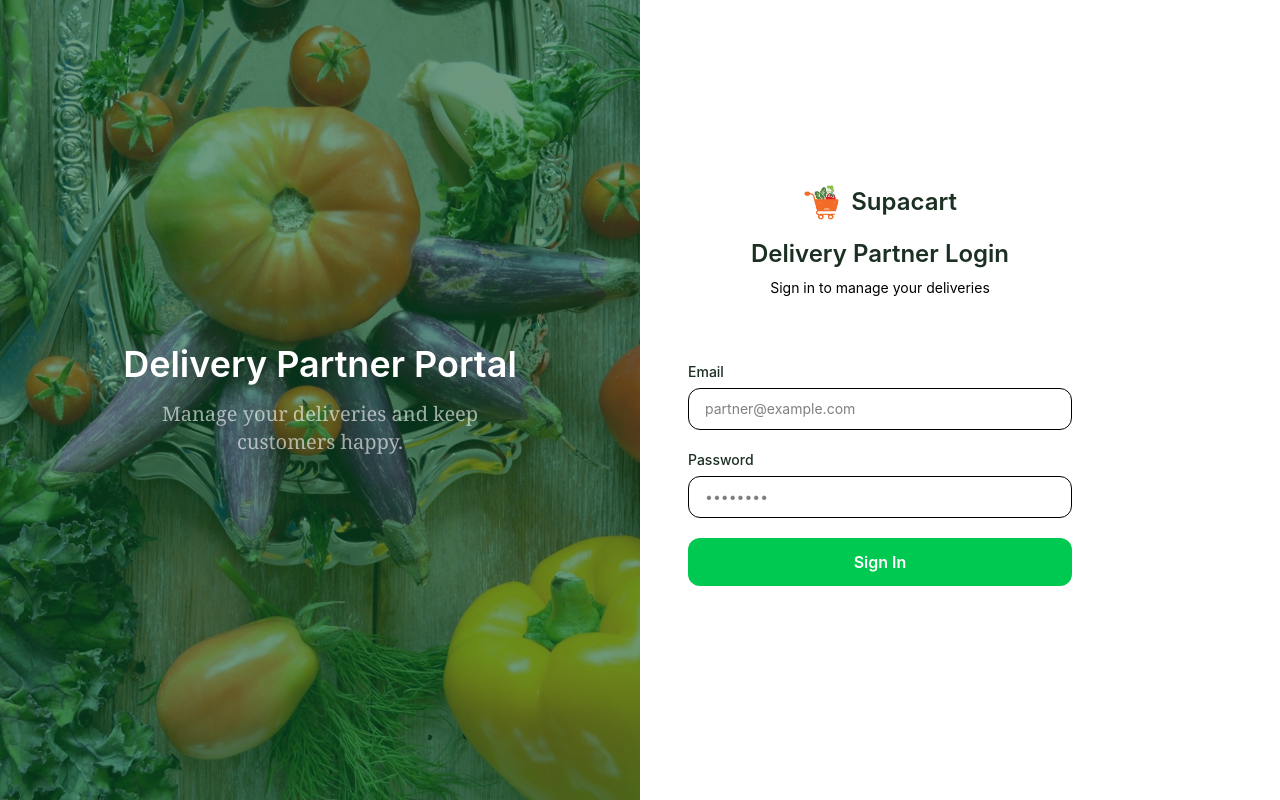
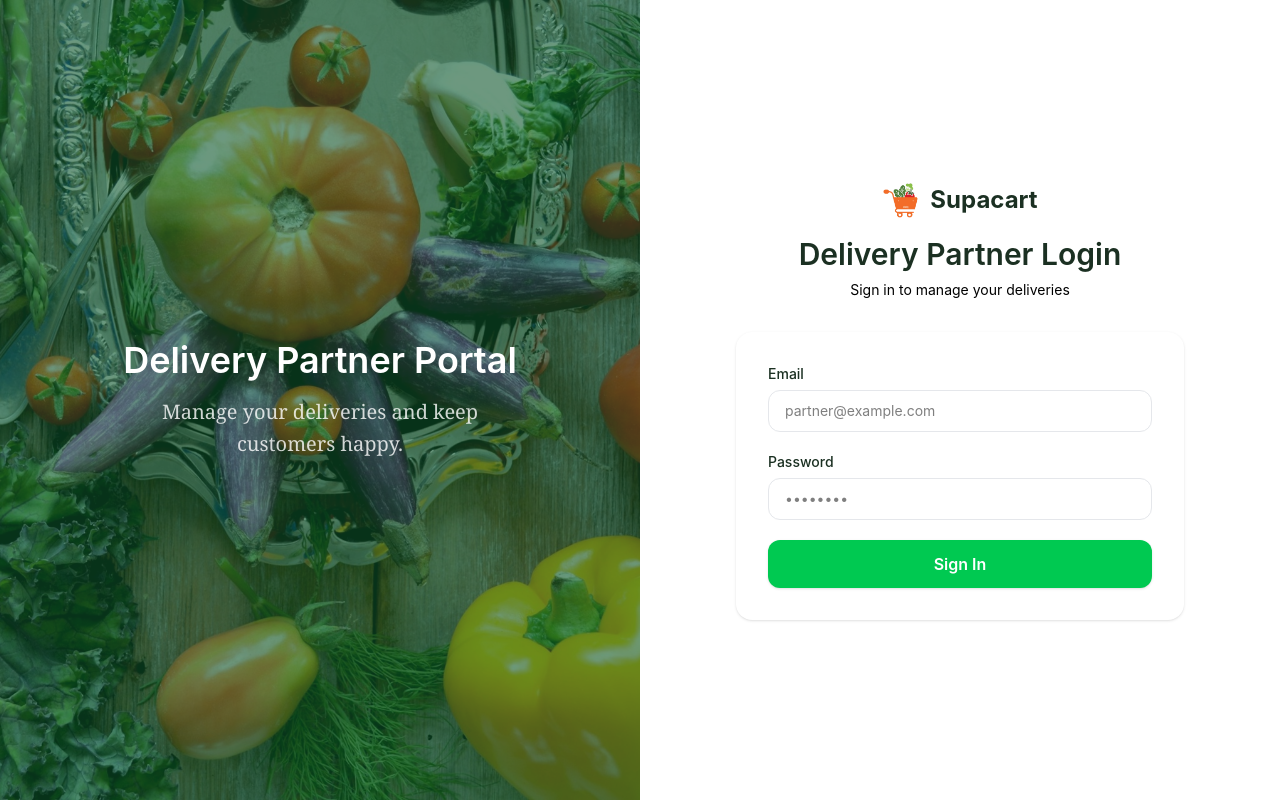
Before and after one commit to freelanceradnan/Groccery-delivery-app, a React (Vite) app in the folder client/: page /delivery/login in a window 1280 px wide. Built offline with nearby package versions, Linux system fonts and the light colour scheme.

Commit message:
jwt token solve and delivery login page updated

```diff
--- a/client/src/pages/DeliveryLayout.jsx
+++ b/client/src/pages/DeliveryLayout.jsx
@@ -10,10 +10,10 @@ export default function DeliveryLayout() {
    const DeliveryToken=localStorage.getItem('delivery_token')
    const DeliveryUser=localStorage.getItem('delivery_user')
     useEffect(() => {
-        if (dummyDeliveryPartnerData && dummyDeliveryPartnerData.length > 0) {
-            setPartner(dummyDeliveryPartnerData[0]);
+        if (DeliveryUser && DeliveryUser.length > 0) {
+            setPartner(JSON.parse(DeliveryUser));
         }
-    }, [navigate]);
+    }, [DeliveryUser]);
 
     const handleLogout = () => {
         localStorage.removeItem('delivery_token')
--- a/client/src/pages/DeliveryLogin.jsx
+++ b/client/src/pages/DeliveryLogin.jsx
@@ -11,6 +11,11 @@ export default function DeliveryLogin() {
     const [email, setEmail] = useState("");
     const [password, setPassword] = useState("");
     const [loading, setLoading] = useState(false);
+    const isPrevLogin=localStorage.getItem('token')
+    if(isPrevLogin){
+        localStorage.removeItem('token')
+        localStorage.removeItem('auth_user')
+    }
 
     const handleSubmit = async (e) => {
         e.preventDefault();
@@ -35,40 +40,76 @@ export default function DeliveryLogin() {
     };
 
     return (
-        <div className="min-h-screen flex items-center">
-            {/* Left Side */}
-            <div className="hidden lg:flex lg:w-1/2 bg-green-900 relative items-center justify-center min-h-screen">
-                <img src={heroSectionData.hero_image} alt="" className="absolute inset-0 object-cover h-full bg-center opacity-40" />
-                <div className="relative text-center px-12">
-                    <h2 className="text-4xl font-semibold text-white mb-4">Delivery Partner Portal</h2>
-                    <p className="text-white/60 font-serif text-xl max-w-sm mx-auto">Manage your deliveries and keep customers happy.</p>
+       <div className="min-h-screen w-full flex flex-col lg:flex-row bg-app-cream">
+
+  <div className="hidden lg:flex lg:w-1/2 relative items-center justify-center min-h-screen bg-green-900 overflow-hidden">
+    <img
+      src={heroSectionData.hero_image}
+      alt="Hero background"
+      className="absolute inset-0 w-full h-full object-cover object-center opacity-40"
+    />
+    <div className="relative z-10 text-center px-8 xl:px-12 max-w-lg mx-auto">
+      <h2 className="text-3xl xl:text-4xl font-semibold text-white mb-4">
+        Delivery Partner Portal
+      </h2>
+      <p className="text-white/80 font-serif text-lg xl:text-xl leading-relaxed">
+        Manage your deliveries and keep customers happy.
+      </p>
     </div>
   </div>
 
   {/* Right Side Form */}
-            <div className="flex-1 flex-center px-4 py-12 bg-app-cream">
-                <div className="w-full max-w-md">
+  <div className="flex-1 flex items-center justify-center px-4 sm:px-6 lg:px-12 py-10 min-h-screen">
+    <div className="w-full max-w-md mx-auto">
+      {/* Header & Logo */}
       <div className="text-center mb-8">
-                        <div >
-                            <Link to="/" className="flex items-center justify-center gap-2 mb-4">
-                            <img src={assets.favicon} className="h-10 w-10"/>
-                            <span className="text-2xl font-semibold text-app-green">Supacart</span>
+        <Link to="/" className="inline-flex items-center justify-center gap-2 mb-4 group">
+          <img src={assets.favicon} alt="Supacart logo" className="h-10 w-10 object-contain" />
+          <span className="text-2xl font-bold text-app-green">Supacart</span>
         </Link>
-                        </div>
-                        <h1 className="text-2xl font-semibold text-app-green mb-2">Delivery Partner Login</h1>
-                        <p className="text-sm text-app-text-light">Sign in to manage your deliveries</p>
+        <h1 className="text-2xl sm:text-3xl font-semibold text-app-green mb-2">
+          Delivery Partner Login
+        </h1>
+        <p className="text-sm text-app-text-light">
+          Sign in to manage your deliveries
+        </p>
       </div>
 
-                    <form onSubmit={handleSubmit} className="bg-white rounded-2xl p-8 space-y-5">
+      {/* Login Form */}
+      <form onSubmit={handleSubmit} className="bg-white rounded-2xl p-6 sm:p-8 shadow-sm space-y-5">
         <div>
-                            <label className="block text-sm font-medium text-app-green mb-1.5">Email</label>
-                            <input type="email" required value={email} onChange={(e) => setEmail(e.target.value)} className="w-full px-4 py-2.5 rounded-xl border not-focus:border-app-border text-sm transition-colors" placeholder="partner@example.com" />
+          <label className="block text-sm font-medium text-app-green mb-1.5">
+            Email
+          </label>
+          <input
+            type="email"
+            required
+            value={email}
+            onChange={(e) => setEmail(e.target.value)}
+            className="w-full px-4 py-2.5 rounded-xl border border-gray-200 text-sm focus:outline-none focus:border-green-500 focus:ring-1 focus:ring-green-500 transition-colors"
+            placeholder="partner@example.com"
+          />
         </div>
+
         <div>
-                            <label className="block text-sm font-medium text-app-green mb-1.5">Password</label>
-                            <input type="password" required value={password} onChange={(e) => setPassword(e.target.value)} className="w-full px-4 py-2.5 rounded-xl border not-focus:border-app-border text-sm transition-colors" placeholder="••••••••" />
+          <label className="block text-sm font-medium text-app-green mb-1.5">
+            Password
+          </label>
+          <input
+            type="password"
+            required
+            value={password}
+            onChange={(e) => setPassword(e.target.value)}
+            className="w-full px-4 py-2.5 rounded-xl border border-gray-200 text-sm focus:outline-none focus:border-green-500 focus:ring-1 focus:ring-green-500 transition-colors"
+            placeholder="••••••••"
+          />
         </div>
-                        <button type="submit" disabled={loading} className="w-full py-3 bg-green-500 text-white font-semibold rounded-xl hover:bg-green-500 transition-colors disabled:opacity-60">
+
+        <button
+          type="submit"
+          disabled={loading}
+          className="w-full py-3 bg-green-500 text-white font-semibold rounded-xl hover:bg-green-600 active:bg-green-700 transition-colors disabled:opacity-60 disabled:cursor-not-allowed shadow-sm"
+        >
           {loading ? "Signing in..." : "Sign In"}
         </button>
       </form>
```
Also changed, not shown: 1 other file (tests, documents, lock files or other folders). Lines whose indentation alone changed are shown as unchanged.
